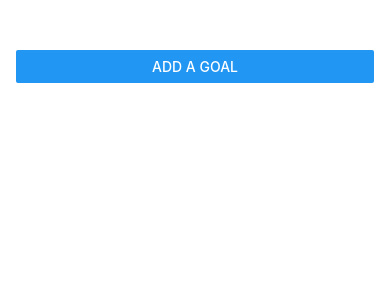
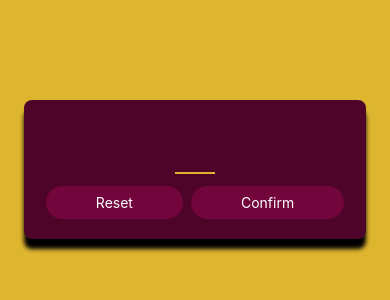
Before and after one commit to vinayak-nk/react-native, a React Native app: screen / in a window 390 px wide. Shown: the top 300 px of the page. Built offline with nearby package versions, Linux system fonts and the light colour scheme.

Commit message:
initial setup

```diff
--- a/App.js
+++ b/App.js
@@ -1,141 +1,20 @@
 import React, { useState } from 'react'
-import { StyleSheet, View, FlatList, Button } from 'react-native'
-import { StatusBar } from 'expo-status-bar'
-import { GoalItem, GoalInput } from './components'
+import { StyleSheet, View } from 'react-native'
+// import { StatusBar } from 'expo-status-bar'
+
+import { GameOver, StartGame, GameScreen } from './screens'
 
 export default function App() {
-  const [goalList, setGoalList] = useState([])
-  const [isModalVisibale, setModalVisibility] = useState(false)
-
-  const getRandomNumber = () => Math.ceil(Math.random() * (10 ** 16))
-
-  const addGoalHandler = (goalTitle) => {
-    // setGoalList([...goalList, { key: getRandomNumber().toString(), value: goalTitle }])
-    setGoalList(currentGoals => [...currentGoals, { key: getRandomNumber().toString(), value: goalTitle }])
-    handleModalVisibity(false)
-  }
-
-  const removeGoalHandler = (goalId) => {
-    // setGoalList(goalList.filter((goal) => goal.key !== goalId))
-    setGoalList(currentGoals =>  currentGoals.filter((goal) => goal.key !== goalId))
-  }
-
-  const handleModalVisibity = (value) => {
-    setModalVisibility(value)
-  }
-
   return (
-    <>
-      <StatusBar style='light' />
-      <View style={styles.appContainer}>
-        <Button title='Add a goal' onPress={() => handleModalVisibity(true)} />
-        <GoalInput onAddGoal={addGoalHandler} visible={isModalVisibale} handleModalVisibity={handleModalVisibity} />
-        <View style={styles.goalsContainer}>
-          <FlatList
-            data={goalList}
-            renderItem={(itemData) => (
-              <GoalItem itemData={itemData} onDeleteGoal={removeGoalHandler} />
-              )}
-              />
-        </View>
-      </View>
-    </>
+    <View style={styles.appContainer}>
+      <StartGame />
+    </View>
   )
 }
 
 const styles = StyleSheet.create({
   appContainer: {
     flex: 1,
-    paddingTop: 50,
-    paddingHorizontal: 16,
-  },
-  goalsContainer: {
-    flex: 5,
+    backgroundColor: '#ddb52f',
   },
 })
-
-// before breaking into components
-
-// export default function App() {
-//   const [enteredGoal, setEnteredGoal] = useState('')
-//   const [goalList, setGoalList] = useState([])
-
-//   const getRandomNumber = () => Math.ceil(Math.random() * (10 ** 16))
-
-//   const goalInputHandler = (enteredText) => {
-//     setEnteredGoal(enteredText)
-//   }
-
-//   // const addGoalHandler = () => {
-//   //   setGoalList([...goalList, enteredGoal])
-//   // }
-
-//   // for flatlist
-//   const addGoalHandler = () => {
-//     setGoalList([...goalList, { key: getRandomNumber().toString(), value: enteredGoal }])
-//   }
-
-//   return (
-//     <View style={styles.screen}>
-//       <View style={styles.inputContainer}>
-//         <TextInput
-//           placeholder="Course Goal"
-//           style={{
-//             borderColor: 'blue', borderWidth: 1, padding: 10, width: '80%',
-//           }}
-//           onChangeText={goalInputHandler}
-//           value={enteredGoal}
-//         />
-//         <Button title="ADD" onPress={addGoalHandler} />
-//       </View>
-//       <FlatList
-//         data={goalList}
-//         renderItem={(itemData) => (
-//           <View style={styles.listItem}>
-//             <Text>
-//               {itemData.item.value}
-//             </Text>
-//           </View>
-//         )}
-//       />
-//       {/* <ScrollView>
-//         {goalList.map((goal) => (
-//           <View key={goal} style={styles.listItem}>
-//             <Text>
-//               {goal}
-//             </Text>
-//           </View>
-//         ))}
-//       </ScrollView> */}
-//     </View>
-//   )
-// }
-
-// count example
-// import React, { useState } from 'react'
-// import { View, Text, Button, StyleSheet } from 'react-native'
-
-// const App = () => {
-//   const [count, setCount] = useState(0)
-
-//   return (
-//     <View style={styles.container}>
-//       <Text>You clicked {count} times</Text>
-//       <Button
-//         onPress={() => setCount(count + 1)}
-//         title="Click me!"
-//       />
-//     </View>
-//   )
-// }
-
-// // React Native Styles
-// const styles = StyleSheet.create({
-//   container: {
-//     flex: 1,
-//     justifyContent: 'center',
-//     alignItems: 'center',
-//   },
-// })
-
-// export default App
--- a/app.json
+++ b/app.json
@@ -5,7 +5,7 @@
     "version": "1.0.0",
     "orientation": "portrait",
     "icon": "./assets/icon.png",
-    "backgroundColor": "#1e085a",
+    "backgroundColor": "#ffffff",
     "userInterfaceStyle": "light",
     "splash": {
       "image": "./assets/splash.png",
--- a/components/GoalInput.js
+++ /dev/null
@@ -1,72 +0,0 @@
-import React, { useState } from 'react'
-import {
-  View, TextInput, Button, StyleSheet, Modal, Image,
-} from 'react-native'
-
-
-const GoalInput = (props) => {
-  const { onAddGoal, visible, handleModalVisibity } = props
-  const [enteredGoal, setEnteredGoal] = useState('')
-  const goalInputHandler = (enteredText) => {
-    setEnteredGoal(enteredText)
-  }
-
-  return (
-    <Modal visible={visible} animationType='slide'>
-      <View style={styles.inputContainer}>
-        <Image source={require('../assets/images/goal.png')} style={styles.image} />
-        <TextInput
-          placeholder="Course Goal"
-          style={styles.textInput}
-          onChangeText={goalInputHandler}
-          value={enteredGoal}
-        />
-        <View style={styles.buttonContainer}>
-          <View style={styles.button}>
-            <Button title="ADD" onPress={ () => onAddGoal(enteredGoal)} color="#5e0acc" />
-          </View>
-          <View style={styles.button}>
-            <Button title="Cancel" onPress={() => handleModalVisibity(false)} color="#f31282" />
-          </View>
-        </View>
-      </View>
-    </Modal>
-  )
-}
-
-export default GoalInput
-
-const styles = StyleSheet.create({
-  inputContainer: {
-    flex: 1,
-    backgroundColor: '#311b6b',
-    justifyContent: 'center',
-    alignItems: 'center',
-    padding: 16,
-    // marginBottom: 24,
-    // borderBottomWidth: 1,
-    // borderBottomColor: '#cccccc',
-  },
-  textInput: {
-    borderWidth: 1,
-    borderColor: '#e4d0ff',
-    backgroundColor: '#e4d0ff',
-    color: '#120438',
-    borderRadius: 32,
-    width: '100%',
-    padding: 16,
-  },
-  buttonContainer: {
-    marginTop: 16,
-    flexDirection: 'row',
-  },
-  button: {
-    width: 100,
-    marginHorizontal: 8,
-  },
-  image: {
-    width: 100,
-    height: 100,
-    margin: 20,
-  }
-});
--- /dev/null
+++ b/components/PrimaryButton.js
@@ -0,0 +1,44 @@
+import React, { useState } from 'react'
+import { View, Text, StyleSheet, Pressable } from 'react-native'
+
+
+const PrimaryButton = ({ children, onClickHandler }) => {
+  return (
+    <View style={styles.buttonOuterContainer}>
+      <Pressable
+        onPress={onClickHandler}
+        android_ripple={{ color: 'blue' }} // anroid
+        style={({ pressed }) => pressed ?
+          [styles.pressed, styles.buttonInnerContainer]
+          : styles.buttonInnerContainer
+        }
+      >
+        <Text style={styles.buttonText}>{children}</Text>
+      </Pressable>
+    </View>
+   )
+}
+
+export default PrimaryButton
+
+const styles = StyleSheet.create({
+  buttonOuterContainer: {
+    margin: 4,
+    borderRadius: 28,
+    overflow: 'hidden'
+  },
+  buttonInnerContainer: {
+    backgroundColor: '#72063c',
+    paddingVertical: 8,
+    paddingHorizontal: 50,
+    elevation: 2,
+  },
+  buttonText: {
+    color: '#fff',
+    textAlign: 'center'
+  },
+  // IOS
+  pressed: {
+    opacity: 0.75
+  }
+});
--- a/components/index.jsx
+++ b/components/index.jsx
@@ -1,4 +1,4 @@
 import GoalItem from "./GoalItem";
-import GoalInput from "./GoalInput"
+import PrimaryButton from "./PrimaryButton"
 
-export { GoalInput, GoalItem }
+export { PrimaryButton, GoalItem }
--- /dev/null
+++ b/screens/GameOver.js
@@ -0,0 +1,15 @@
+import { TextInput, View } from 'react-native'
+
+import { PrimaryButton } from '../components'
+
+const StartGameScreen = () => {
+    return (
+        <View>
+            {/* <TextInput /> */}
+            <PrimaryButton>Reset</PrimaryButton>
+            <PrimaryButton>Confirm</PrimaryButton>
+        </View>
+    )
+}
+
+export default StartGameScreen
--- /dev/null
+++ b/screens/GameScreen.js
@@ -0,0 +1,15 @@
+import { TextInput, View } from 'react-native'
+
+import { PrimaryButton } from '../components'
+
+const GameScreen = () => {
+  return (
+    <View>
+      {/* <TextInput /> */}
+      <PrimaryButton>Reset</PrimaryButton>
+      <PrimaryButton>Confirm</PrimaryButton>
+    </View>
+  )
+}
+
+export default GameScreen
--- /dev/null
+++ b/screens/StartGame.js
@@ -0,0 +1,54 @@
+import { TextInput, View, Text, StyleSheet } from 'react-native'
+
+import { PrimaryButton } from '../components'
+
+const StartGame = () => {
+  return (
+    <View style={styles.inputContainer}>
+      <TextInput
+        style={styles.numberInput}
+        maxLength={2}
+        keyboardType='number-pad'
+      />
+      <View style={styles.buttonsContainer}>
+        <PrimaryButton>Reset</PrimaryButton>
+        <PrimaryButton>Confirm</PrimaryButton>
+      </View>
+    </View>
+  )
+}
+
+const styles = StyleSheet.create({
+  inputContainer: {
+    // flex: 1,
+    justifyContent: 'flex-start',
+    alignItems: 'center',
+    padding: 16,
+    marginTop: 100,
+    marginHorizontal: 24,
+    borderRadius: 8,
+    backgroundColor: '#4e0329',
+
+    shadowColor: 'black',
+    shadowOffset: { width: 0, height: 10 },
+    shadowRadius: 4,
+    shadowOpacity: 1,
+    elevation: 4,
+  },
+  numberInput: {
+    height: 50,
+    width: 40,
+    textAlign: 'center',
+    fontSize: 32,
+    borderBottomColor: '#ddb52f',
+    borderBottomWidth: 2,
+    color: '#ddb52f',
+    marginVertical: 8,
+    fontWeight: 'bold',
+  },
+  buttonsContainer : {
+    flexDirection: 'row',
+  }
+})
+
+export default StartGame
--- /dev/null
+++ b/screens/index.jsx
@@ -0,0 +1,5 @@
+import GameOver from './GameOver'
+import GameScreen from './GameScreen'
+import StartGame from './StartGame'
+
+export { GameOver, GameScreen, StartGame }
```
